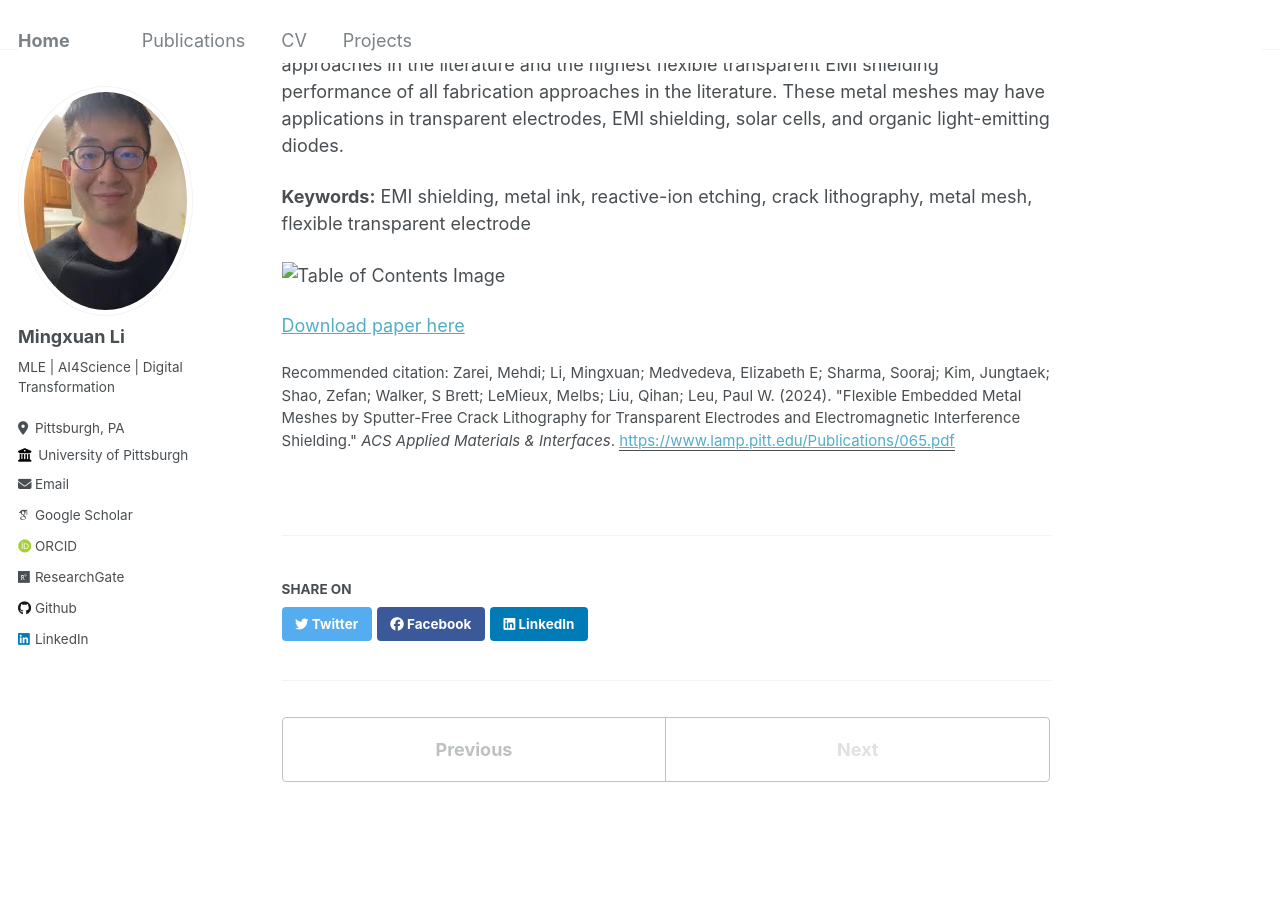
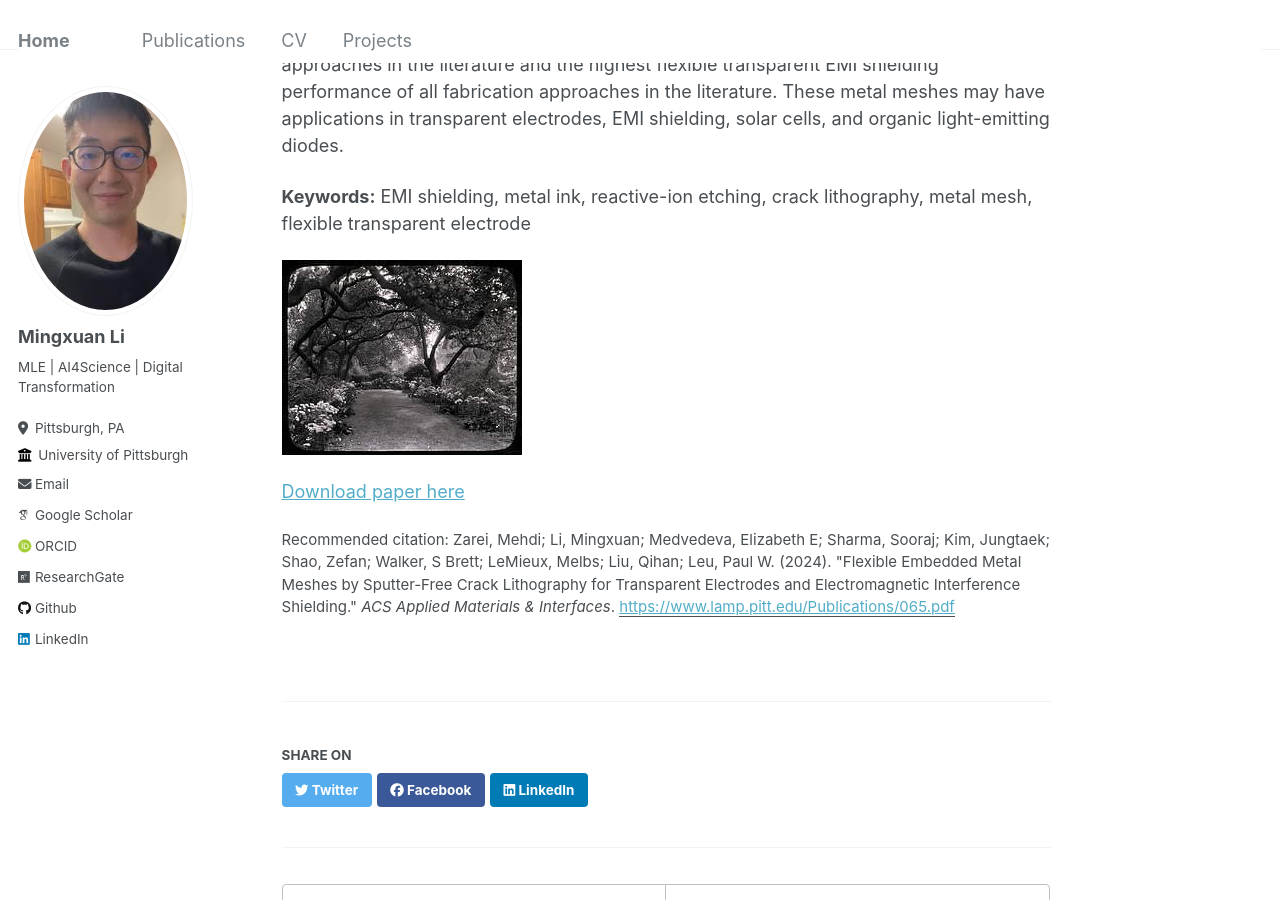
Before and after one commit to Mil152/mil152.github.io, a Jekyll site: the page built from _publications/2024-03-01-flex-metal-meshes-crack-lithography.md, in a window 1280 px wide and 900 px high, scrolled down 679 px. Built offline with Jekyll 4.4.1, drawn with Linux system fonts in a browser that asks for light colours; some web fonts are replaced.

Commit message:
Update 2024-03-01-flex-metal-meshes-crack-lithography.md

```diff
--- a/_publications/2024-03-01-flex-metal-meshes-crack-lithography.md
+++ b/_publications/2024-03-01-flex-metal-meshes-crack-lithography.md
@@ -18,7 +18,7 @@ We demonstrate the highest transparent electrode performance of crack lithograph
 
 **Keywords:** EMI shielding, metal ink, reactive-ion etching, crack lithography, metal mesh, flexible transparent electrode
 
-![Table of Contents Image](_publications/images/2024-03-01-TOC.png)
+![Table of Contents Image](/images/3953273590_704e3899d5_m.jpg)
 
 [Download paper here](https://www.lamp.pitt.edu/Publications/065.pdf)
 
```
